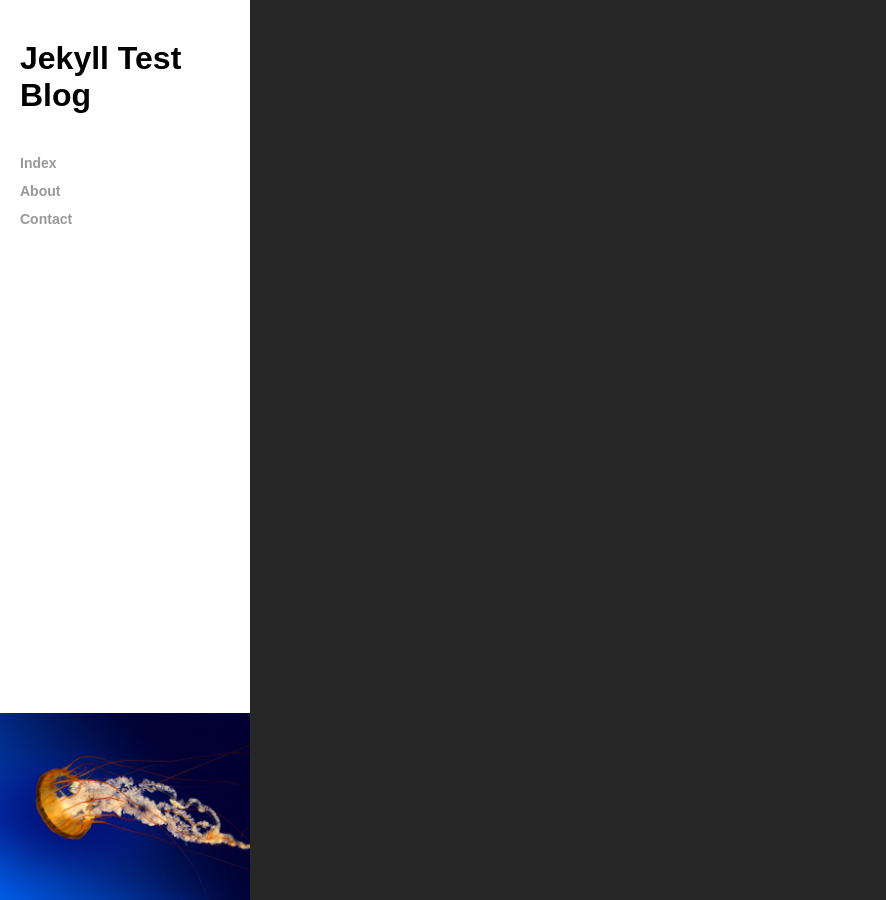
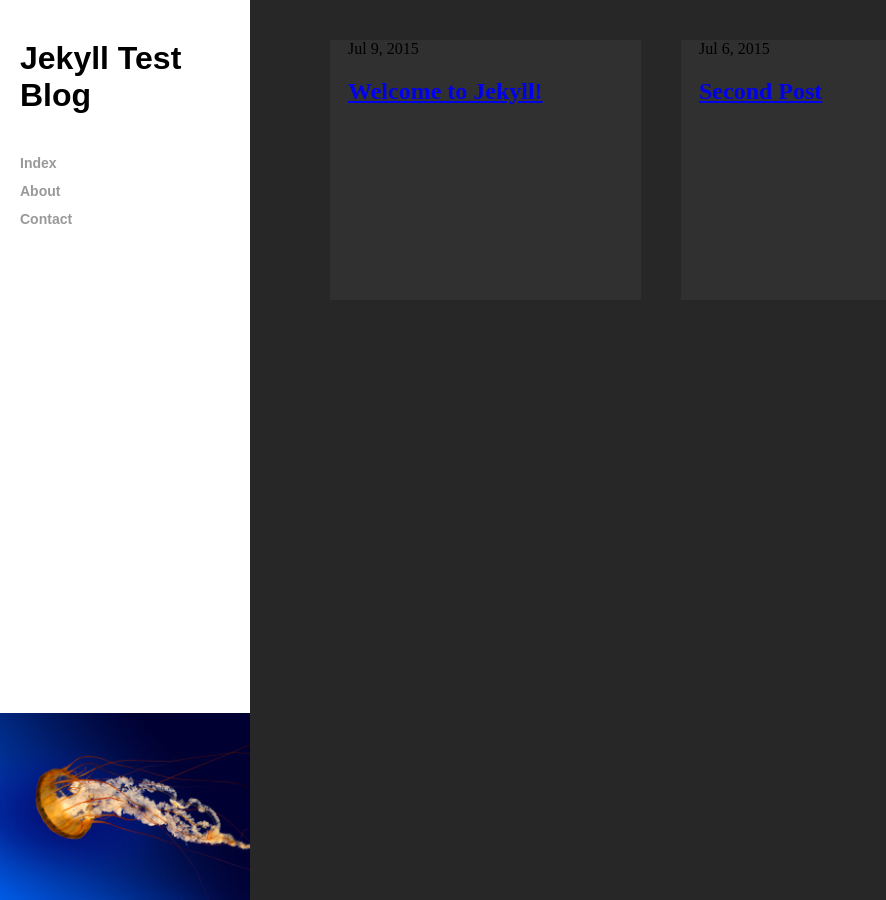
Before and after one commit to nhawkins10/productivity-blog, a Jekyll site: the page built from index.html, in a window 1280 px wide. Shown: the whole page, without its empty margins (0-886 px from the left). Built offline with Jekyll 4.4.1, drawn with Linux system fonts in a browser that asks for light colours.

Commit message:
adding styling for posts list

```diff
--- a/_config.yml
+++ b/_config.yml
@@ -13,3 +13,4 @@ github_username:  jekyll
 
 # Build settings
 markdown: kramdown
+textile: redcloth
--- /dev/null
+++ b/_posts/2015-07-06-second-post.textile
@@ -0,0 +1,6 @@
+---
+layout: post
+title:  "Second Post"
+date:   2015-07-06 14:19:19
+---
+Second post
--- a/css/main.css
+++ b/css/main.css
@@ -51,3 +51,18 @@ body {
 	background: #272727;
 	overflow-y: auto;
 }
+
+.post-list {
+	margin: 0px;
+	padding: 40px;
+	list-style-type: none;
+}
+
+.post {
+	width: 275px;
+	height: 260px;
+	background-color: #303030;
+	padding: 0 18px;
+	float: left;
+	margin-left: 40px;
+}
--- a/index.html
+++ b/index.html
@@ -2,17 +2,6 @@
 layout: default
 ---
 
-<!--<ul class="post-list">
-    {% for post in site.posts %}
-      <li>
-        <span>{{ post.date | date: "%b %-d, %Y" }}</span>
-
-        <h2>
-          <a href="{{ site.baseurl }}{{ post.url }}">{{ post.title }}</a>
-        </h2>
-      </li>
-    {% endfor %}
-</ul>-->
 <div class="sidebar">
 	<h1 class="title">Jekyll Test Blog</h1>
 	<ul class="main-nav">
@@ -23,5 +12,15 @@ layout: default
 	<img class="profile-image" src="{{ site.baseurl }}/images/Jellyfish.jpg">
 </div>
 <div class="content">
+	<ul class="post-list">
+    {% for post in site.posts %}
+      <li class="post">
+        <span>{{ post.date | date: "%b %-d, %Y" }}</span>
 
+        <h2>
+          <a href="{{ site.baseurl }}{{ post.url }}">{{ post.title }}</a>
+        </h2>
+      </li>
+    {% endfor %}
+</ul>
 </div>
```
Also changed, not shown: _posts/2015-07-09-welcome-to-jekyll.textile (renamed from _posts/2015-07-09-welcome-to-jekyll.markdown).
